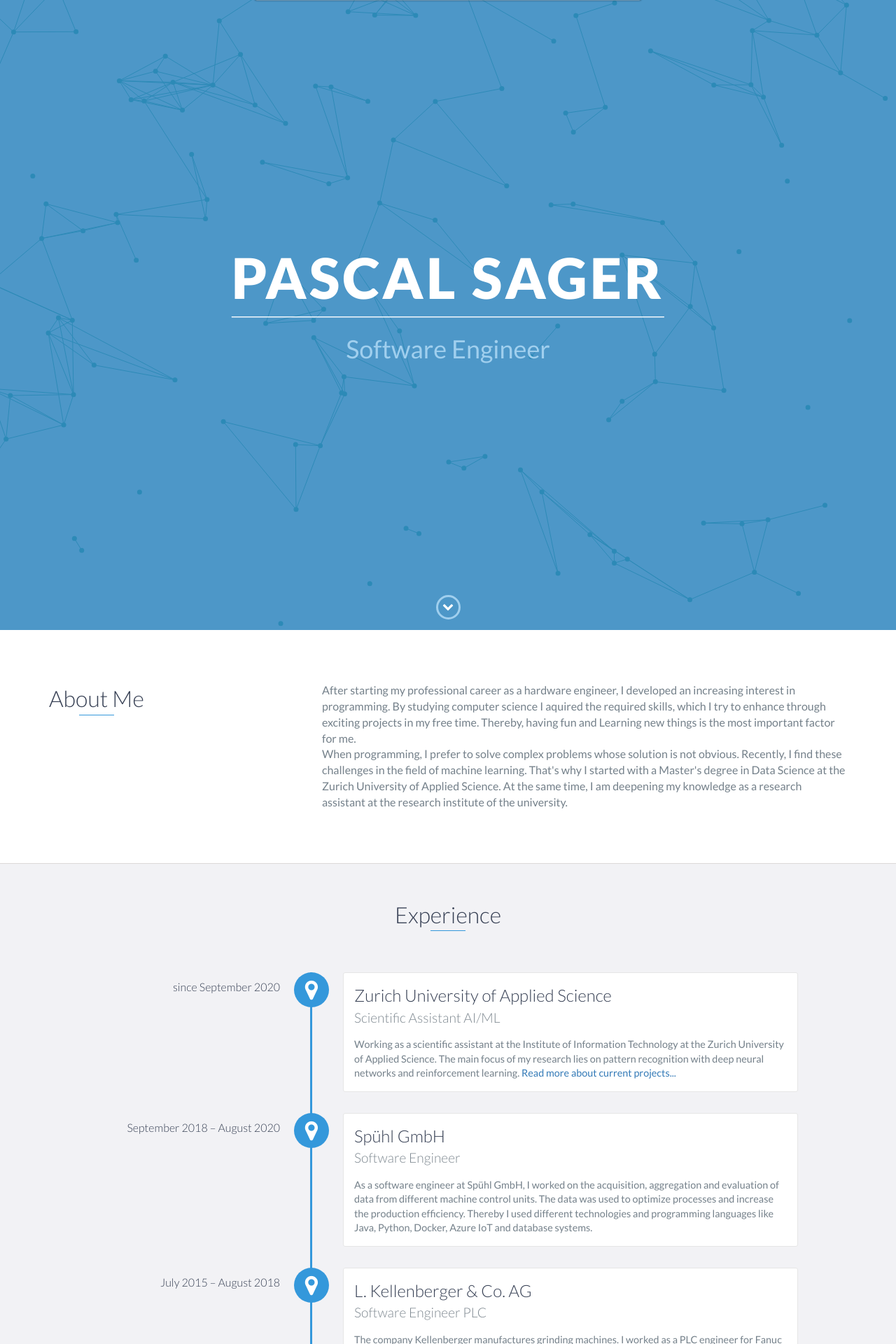
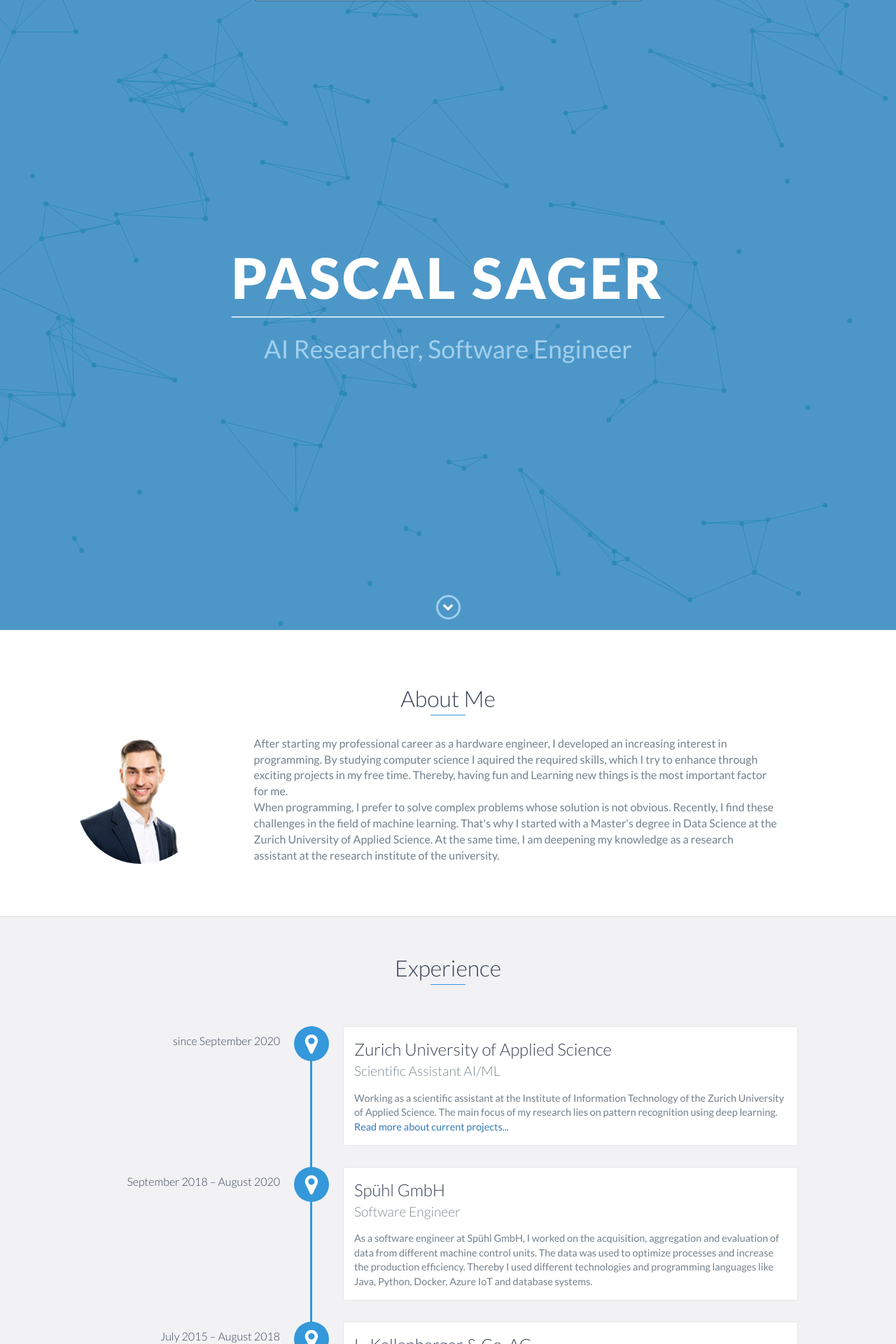
Before and after one commit to sagerpascal/sagerpascal.github.io, a Jekyll site: the page built from index.html, in a window 1280 px wide. Shown: the top 1920 px of the page at 70% size. Built offline with Jekyll 4.4.1, drawn with Linux system fonts in a browser that asks for light colours; some of the changed text lies outside the part shown.

Commit message:
Update Portfolio

```diff
--- a/assets/css/portfolio-styles.scss
+++ b/assets/css/portfolio-styles.scss
@@ -142,14 +142,22 @@
 #about {
     padding: 75px 15px;
     border-bottom: 1px solid $border;
+    text-align: center;
 
     h2 {
         color: $heading;
+        text-align: center;
     }
 
     p {
         color: $text;
         margin: 0;
+        text-align: left;
+    }
+
+    #sage {
+        width: 70%;
+        border-radius: 50%;
     }
 }
 
@@ -567,6 +575,7 @@
 // Medium Devices
 @media only screen and (max-width : 1260px) {
 
+
     #lead-content {
         h1 {
             font-size: 3em;
@@ -580,6 +589,10 @@
     #about {
         text-align: center;
 
+        h2 {
+            text-align: center;
+        }
+
         p {
             text-align: left;
         }
@@ -587,8 +600,24 @@
 
 }
 
+@media only screen and (max-width : 991px) {
+    #about{
+        #sage {
+            width: 30%;
+        }
+    }
+
+}
+
 // Small Devices
 @media only screen and (max-width : 768px) {
+
+    #about{
+        #sage {
+            width: 30%;
+        }
+    }
+
     #lead-content {
         h1 {
             font-size: 2em;
--- a/index.html
+++ b/index.html
@@ -8,7 +8,7 @@
         <div id="lead-content">
             <h1>Pascal Sager</h1>
             <hr style="width: 100%; background-color: #ffffff; border-color: #ffffff;">
-            <h2>Software Engineer</h2>
+            <h2>AI Researcher,  Software Engineer</h2>
             <!--                        <a href="#" class="btn-rounded-white">Download Resume</a>-->
         </div>
         <div id="lead-overlay"></div>
@@ -21,10 +21,11 @@
 </div>
 
 <div id="about">
+    <h2 class="heading">About Me</h2>
     <div class="container">
         <div class="row">
-            <div class="col-md-4">
-                <h2 class="heading">About Me</h2>
+            <div class="col-md-3">
+                <img src="assets/images/sage.jpg" id="sage" alt="Pascal Sager">
             </div>
             <div class="col-md-8">
                 <p>
@@ -50,9 +51,8 @@
             <h3>Zurich University of Applied Science</h3>
             <h4>Scientific Assistant AI/ML</h4>
             <p>
-                Working as a scientific assistant at the Institute of Information Technology at the Zurich University of
-                Applied Science. The main focus of my research lies on pattern recognition with deep neural networks
-                and reinforcement learning. <a
+                Working as a scientific assistant at the Institute of Information Technology of the Zurich University of
+                Applied Science. The main focus of my research lies on pattern recognition using deep learning. <a
                     href="https://www.zhaw.ch/en/engineering/institutes-centres/init/information-engineering/#c129584">Read
                 more about current projects...</a>
             </p>
@@ -139,9 +139,27 @@
 </div>
 
 <div id="projects" class="background-alt">
+
+
     <h2 class="heading">Projects</h2>
     <div class="container">
         <div class="row">
+            <div class="project shadow-large">
+                <div class="project-image">
+                    <img src="/assets/images/Lunar.PNG"/>
+                </div>
+                <div class="project-info">
+                    <h3>ZHAW Hackathon: Deep Reinforcment Learning</h3>
+                    <p>
+                        I took a course about Reinforcement Learning course at the Zurich University of Applied Science.
+                        Instead of an exam, we had a graded 3-day hackathon at the end. I achieved very good
+                        results and was rewarded with the highest grade of 6.0. The code is available <a href="https://github.com/sagerpascal/rl-bootcamp-hackathon" target="_blank">here</a>.
+                        Additionally I have created a detailed documentation:
+                    </p>
+                    <a href="https://sagerpascal.github.io/rl-bootcamp-hackathon/" target="_blank">View Project</a>
+                </div>
+            </div>
+
             <div class="project shadow-large">
                 <div class="project-image">
                     <img src="/assets/images/BA.PNG"/>
@@ -195,20 +213,6 @@
                     (not possible due to a non-disclosure agreement)
                 </div>
             </div>
-            <div class="project shadow-large">
-                <div class="project-image">
-                    <img src="/assets/images/Lunar.PNG"/>
-                </div>
-                <div class="project-info">
-                    <h3>Lunar Landing & Acrobot</h3>
-                    <p>
-                        On <a href="https://gym.openai.com">gym.openai.com</a> I have tried different Reinforcment
-                        Learning algorithms with the games Lunar Landing and Acrobot. Among others I evaluated the
-                        performance with A2C, Reinforce, Deep Q Learning and Imitation Learning.
-                    </p>
-                    <a href="https://github.com/sagerpascal/LunarLanding" target="_blank">View Project</a>
-                </div>
-            </div>
         </div>
     </div>
 </div>
@@ -217,15 +221,17 @@
     <h2 class="heading">Skills</h2>
     <ul>
         <li>Python</li>
+        <li>Deep Learning</li>
+        <li>Computer Vision</li>
         <li>Docker</li>
         <li>Java</li>
         <li>Spring Boot</li>
-        <li>C#</li>
         <li>HTML</li>
         <li>CSS</li>
         <li>Node.js</li>
         <li>JavaScript</li>
         <li>React</li>
+        <li>Vue</li>
     </ul>
 </div>
 
```
Also changed, not shown: assets/images/sage.jpg (added).
